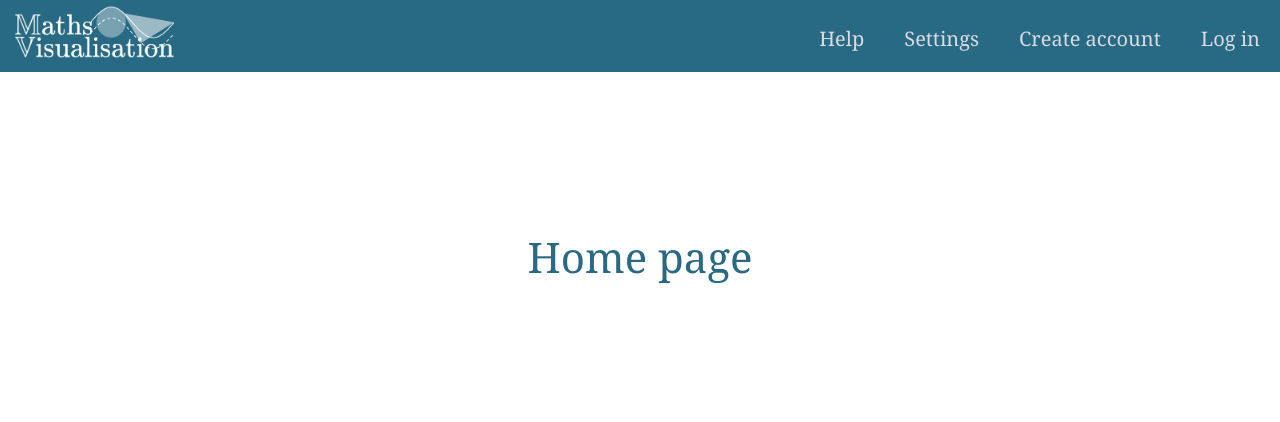
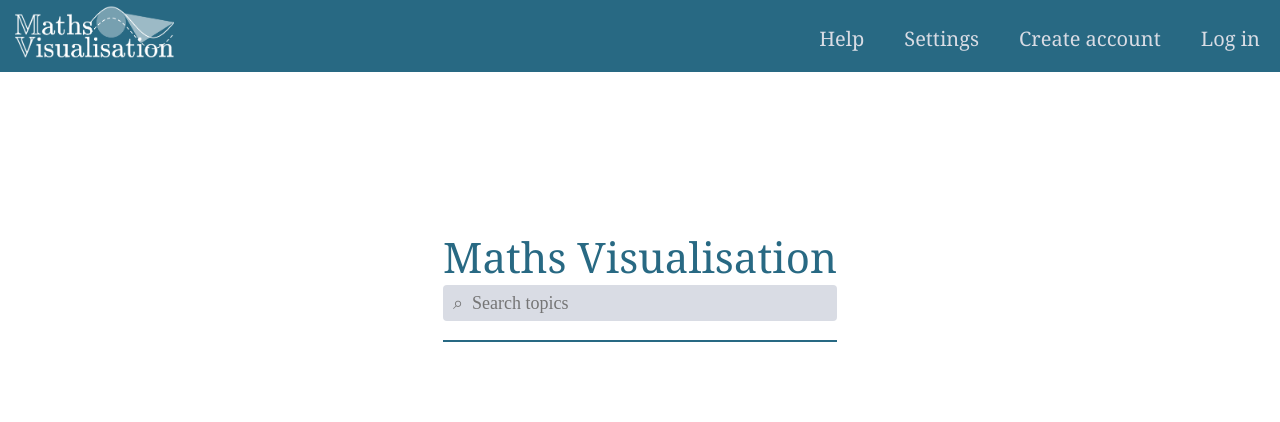
Before and after one commit to WalkinBurger/NEA-maths-visualisation, a Python web app: template website/templates/index.html in a window 1280 px wide. Shown: the top 422 px of the page. Run offline with Jinja, Linux system fonts and the light colour scheme; the template is opened without the code that fills it, so the values that code supplies are empty.

Commit message:
homepage done lesgoooo

```diff
--- a/main.py
+++ b/main.py
@@ -1,6 +1,6 @@
 from website import *
 
-init_db
+init_db()
 app = create_app()
 
 if __name__ == '__main__':
--- a/website/static/style.css
+++ b/website/static/style.css
@@ -14,6 +14,100 @@
   box-sizing: border-box;
 }
 
+/* General elements */
+body {
+    font-family: Georgia, 'Times New Roman', Times, serif;
+    font-size: 18px;
+    color: var(--hl4);
+    margin: 0;
+    padding: 0;
+    min-width: 320px;
+}
+h1 {
+    font-family: Georgia, 'Times New Roman', Times, serif;
+    font-size: 42px;
+    font-weight: 400;
+    color: var(--pc1);
+    margin: auto;
+    text-align: center;
+    margin-top: 2em;
+    width: max-content;
+}
+h2 {
+    font-family: Georgia, 'Times New Roman', Times, serif;
+    font-size: 34px;
+    font-weight: 400;
+    color: var(--pc1);
+    margin: 10px;
+    text-align: left;
+    margin-top: 1em;
+    width: fit-content;
+}
+hr {
+    width: 100%;
+    height: 2px;
+    background-color: var(--pc1);
+    border: none;
+}
+.container {
+    display: grid;
+    height: auto;
+    justify-content: center;
+    overflow-x: visible;
+    padding: 4em 2em;
+}
+.button1 {
+    background-color: white;
+    border: 1px solid var(--pc1);
+    border-radius: 4px;
+    padding: 7px 20px;
+    text-align: center;
+    color: var(--pc1);
+    font-size: 18px;
+    cursor: pointer;
+    font-family: Georgia, 'Times New Roman', Times, serif;
+    transition: background-color 0.1s, color 0.1s;
+}
+.button1:hover {background-color: whitesmoke;}
+.button1:active {
+    background-color: white;
+    color: var(--pc2);
+    border: 1px solid var(--pc2);
+}
+
+/* Flash message */
+.flash {
+    position: relative;
+    transition: height 0.3s;
+    height: 3em;
+    width: 100%;
+    display: flex;
+    align-items: center;
+    border-top: 1px solid var(--hl3);
+    overflow: hidden;
+}
+.close {
+    position: absolute;
+    left: 100%;
+    transform: translateX(-2.4em);
+    background: none;
+    border: none;
+    cursor: pointer;
+    height: 2em;
+    width: 2em;
+    font-size: 26px;
+    color: var(--hl3);
+    transition: opacity 0.1s;
+    opacity: 0.75
+}
+.close:hover {opacity: 1;}
+/* Responsive breakpoint for general elements on smaller devices*/
+@media screen and (max-width: 500px) {
+    h1 {
+        margin-top: 0em;
+        width: 90vw;
+    }
+}
 /* Nav bar */
 .nav {
     display: flex;
@@ -90,6 +184,7 @@ div.responsive > div.expand {
     display: grid;
     top: 4em;
     grid-template-columns: 50%;
+    grid-template-rows: 3em;
 }
 @media screen and (max-width: 700px) {
     .nav button.menu {
@@ -98,7 +193,6 @@ div.responsive > div.expand {
     div.expand {
         width: 100%;
         display: grid;
-        grid-template-columns: 50%;
         background-color: var(--pc2);
         height: 0em;
         top: 4em;
@@ -114,96 +208,14 @@ div.responsive > div.expand {
         padding-top: 15px;
         padding-bottom: 10px;
         height: auto;
+        max-height: 3em;
         text-align: left;
-    }
-}
-/* General elements */
-body {
-    font-family: Georgia, 'Times New Roman', Times, serif;
-    font-size: 18px;
-    margin: 0;
-    padding: 0;
-}
-h1 {
-    font-family: Georgia, 'Times New Roman', Times, serif;
-    font-size: 42px;
-    font-weight: 400;
-    color: var(--pc1);
-    margin: auto;
-    text-align: center;
-    margin-top: 2em;
-}
-hr {
-    width: 100%;
-    height: 2px;
-    background-color: var(--pc1);
-    border: none;
-}
-.container {
-    display: grid;
-    height: auto;
-    justify-content: center;
-    overflow-x: scroll;
-    margin: 4em 2em;
-}
-.button1 {
-    background-color: white;
-    border: 1px solid var(--pc1);
-    border-radius: 4px;
-    padding: 7px 20px;
-    text-align: center;
-    color: var(--pc1);
-    font-size: 18px;
-    cursor: pointer;
-    font-family: Georgia, 'Times New Roman', Times, serif;
-    transition: background-color 0.1s, color 0.1s;
-}
-.button1:hover {background-color: whitesmoke;}
-.button1:active {
-    background-color: white;
-    color: var(--pc2);
-    border: 1px solid var(--pc2);
-}
-
-/* Flash message */
-.flash {
-    position: relative;
-    transition: height 0.3s;
-    height: 3em;
-    width: 100%;
-    display: flex;
-    align-items: center;
-    border-top: 1px solid var(--hl3);
-    overflow: hidden;
-}
-.close {
-    position: absolute;
-    left: 100%;
-    transform: translateX(-2.4em);
-    background: none;
-    border: none;
-    cursor: pointer;
-    height: 2em;
-    width: 2em;
-    font-size: 26px;
-    color: var(--hl3);
-    transition: opacity 0.1s;
-    opacity: 0.75
-}
-.close:hover {opacity: 1;}
-/* Responsive breakpoint for general elements on smaller devices*/
-@media screen and (max-width: 500px) {
-    h1 {
-        margin-top: 1em;
-    }
-    hr {
-        width: 90%;
     }
 }
 
 
 
-/* ========== Login & signup page class selectors ========== */
+/* ========== Login & signup page========== */
 .form {
     border: none;
     box-sizing: border-box;
@@ -212,9 +224,9 @@ hr {
     color: var(--hl4);
     font-family: serif;
     font-size: 18px;
-padding-left: 7px;
-height: 24px;
-width: 300px;
+    padding-left: 7px;
+    height: 24px;
+    width: 300px;
 }
 .form:focus {
     filter: brightness(0.9);
@@ -269,3 +281,89 @@ width: 300px;
         margin: auto 15px;
     }
 }
+
+
+
+/* ========== Home page ========== */
+.search {
+    border: none;
+    box-sizing: border-box;
+    border-radius: 4px;
+    background-color: var(--hl1);
+    color: var(--hl4);
+    font-family: serif;
+    font-size: 18px;
+    padding-left: 10px;
+    height: 2em;
+    width: 100%;
+    margin: auto;
+    margin-bottom: 10px;
+}
+.search:focus {
+    filter: brightness(0.9);
+    transition: 0.1s;
+}
+#container-topics {
+    display: grid;
+    width: 40vw;
+    margin: auto;
+    min-width: 22em;
+}
+.category {
+    font-family: Georgia, 'Times New Roman', Times, serif;
+    font-size: 22px;
+    color: var(--hl4);
+    width: fit-content;
+    background: none;
+    border: none;
+    cursor: pointer;
+}
+.depth0 {
+    padding-top: 1em;
+    color: var(--pc1);
+    font-size: 34px;
+}
+.category:hover, .category:active {
+    opacity: 0.75;
+}
+.topic-link {
+    font-size: 22px;
+    color: var(--pc2);
+    text-decoration: none;
+    width: fit-content;
+}
+.topic-link:hover, .topic-link:active {
+    text-decoration: underline;
+}
+.sub {
+    overflow: hidden;
+    height: 0px;
+    transform: translateX(-100px) scale(0.1);
+    transition: height 0.2s, padding-top 0.2s, transform 0.3s;
+}
+.topic-li {
+    padding-left: 0.6em;
+    padding-top: 1.25em;
+    list-style: none inside;
+}
+.topic-li:before {
+    display: flex;
+    font-size: 0.7em;
+    content: "\0025B6";
+    margin: -1.5em -1em;
+    transform-origin: 5%;
+    rotate: 0deg;
+    transition: rotate 0.3s;
+    align-items: center;
+}
+.rotated:before {
+    rotate: 90deg;
+}
+@media screen and (max-width: 500px) {
+    #container-topics {
+        min-width: 0em;
+        width: 80vw;
+        hyphens: auto;
+        word-wrap: break-word;
+    }
+}
--- a/website/templates/index.html
+++ b/website/templates/index.html
@@ -1,5 +1,53 @@
-{% extends "base.html" %} {%block title %}Log in{% endblock %}
+{% extends "base.html" %} {%block title %}Home{% endblock %}
 {% block content %}
 <!--The login section-->
-<h1>Home page</h1>
+<div style="width: min-content; margin: auto;">
+<h1>Maths Visualisation</h1>
+<input type="text" class="search" placeholder="&#8981;  Search topics">
+<hr>
+</div>
+<div id="container-topics">
+    {% for topic in topics%}
+        {% if topic[1] == 0 %}
+            <button class="depth{{topic[1]}} category" onclick="expandTopic(this)"><li class="topic-li">{{topic[0]}}</li></button>
+            <hr>
+        {% elif topic[2] is undefined %}
+            <button style="margin-left: {{2*(topic[1])}}em;" class="depth{{topic[1]}} sub category" onclick="expandTopic(this)"><li class="topic-li">{{topic[0]}}</li></button>
+        {% else %}
+            <a style="margin-left: {{2*(topic[1])}}em;" class="depth{{topic[1]}} sub topic-link" href="/topic/{{topic[2]}}"><li style="list-style: circle outside;">{{topic[0]}}</li></a>
+        {% endif %}
+    {% endfor %}
+</div>
+<script>
+    function expandTopic(x) {
+        // Get all sub-topics
+        var sibs = [], child = [], elem = x.nextElementSibling
+        var depth = parseInt(x.className[5])
+        while (elem && elem.parentElement == x.parentElement && !(elem.className[5] == depth)){
+            if (elem.className[5] == (depth+1)) {sibs.push(elem);}
+            if (parseInt(elem.className[5]) >= (depth+1)) {child.push(elem);}
+            elem = elem.nextElementSibling
+        }
+        // Expand next level
+        if (x.classList.contains("expanded")) {
+            for (let i = 0; i < child.length; i++) {
+                if (child[i].classList.contains("expanded")) {
+                    child[i].classList.toggle("expanded")
+                    child[i].firstChild.classList.toggle("rotated")
+                }
+                child[i].style.height = null;
+                child[i].style.transform = "translateX(-100px) scale(0.1)";
+            }
+        }
+        // Collaspe all levels
+        else {
+            for (let i = 0; i < sibs.length; i++) {
+                sibs[i].style.height = sibs[i].scrollHeight+5 + 'px';
+                sibs[i].style.transform = "translateX(0px) scale(1)";
+            }
+        }
+        x.firstChild.classList.toggle("rotated")
+        x.classList.toggle("expanded")
+    }
+</script>
 {% endblock %}
--- a/website/templates/login.html
+++ b/website/templates/login.html
@@ -1,7 +1,7 @@
 {% extends "base.html" %} {%block title %}Log in{% endblock %}
 {% block content %}
 <!--The login section-->
-<h1>Log in</h1>
+<h1>Log In</h1>
 <hr>
 <!--Input form for logging in-->
 <form method="POST">
--- a/website/templates/signup.html
+++ b/website/templates/signup.html
@@ -1,7 +1,7 @@
 {% extends "base.html" %} {%block title %}Create account{% endblock %}
 {% block content %}
 <!--The sign up section-->
-<h1>Create account</h1>
+<h1>Create Account</h1>
 <hr>
 <!--Input form for signing uo-->
 <form method="POST">
```
Also changed, not shown: website/__init__.py (+9 -0 lines), website/templates/resources/A-Levels/Pure/Calculus/differentiation.html (added, +9 -0 lines), website/templates/resources/GCSE/Trigonometry/pythagoras-theorem.html (added, +9 -0 lines), website/views.py (+24 -3 lines), website/templates/errors/403.html (renamed from website/templates/403.html).
